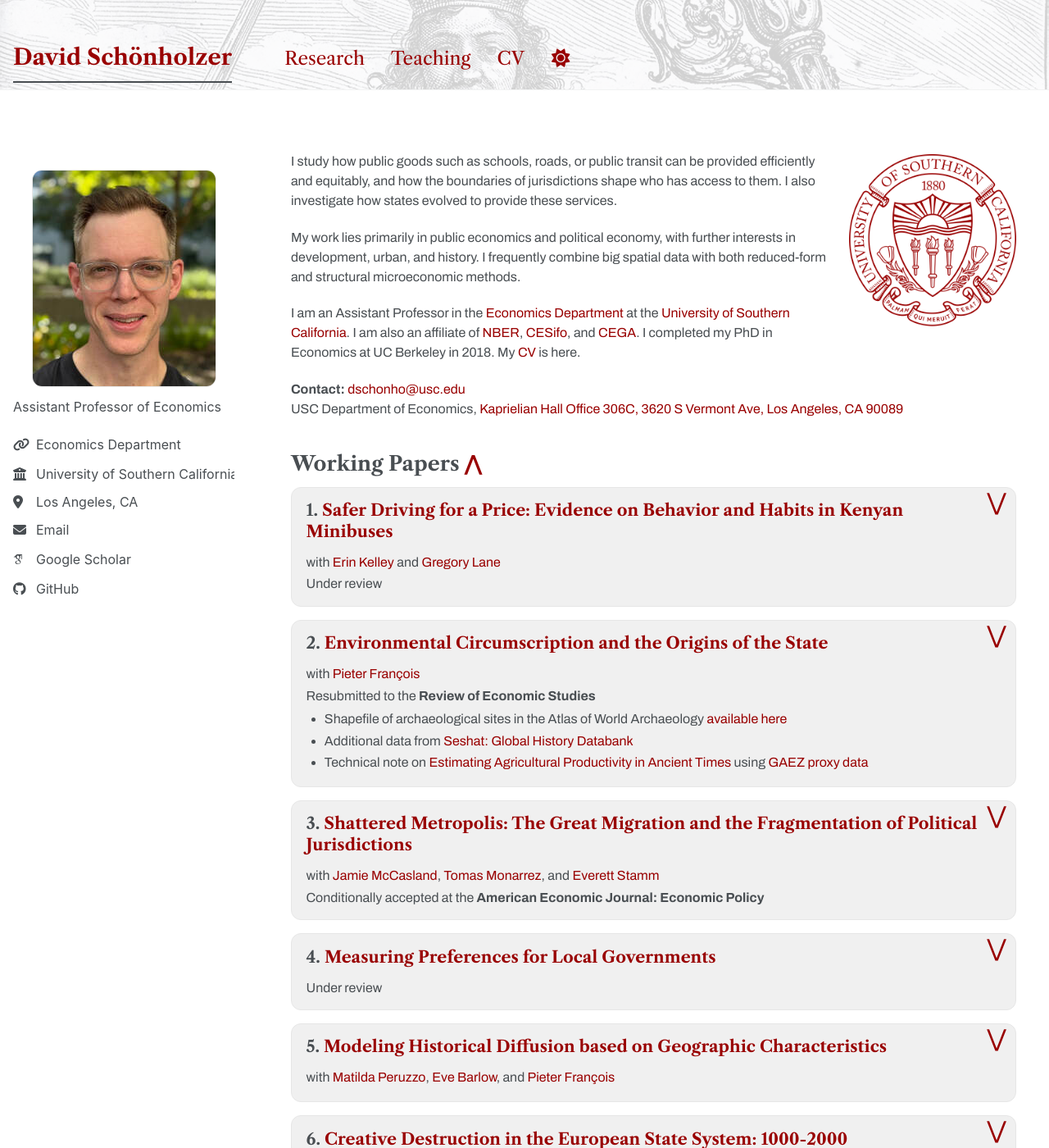
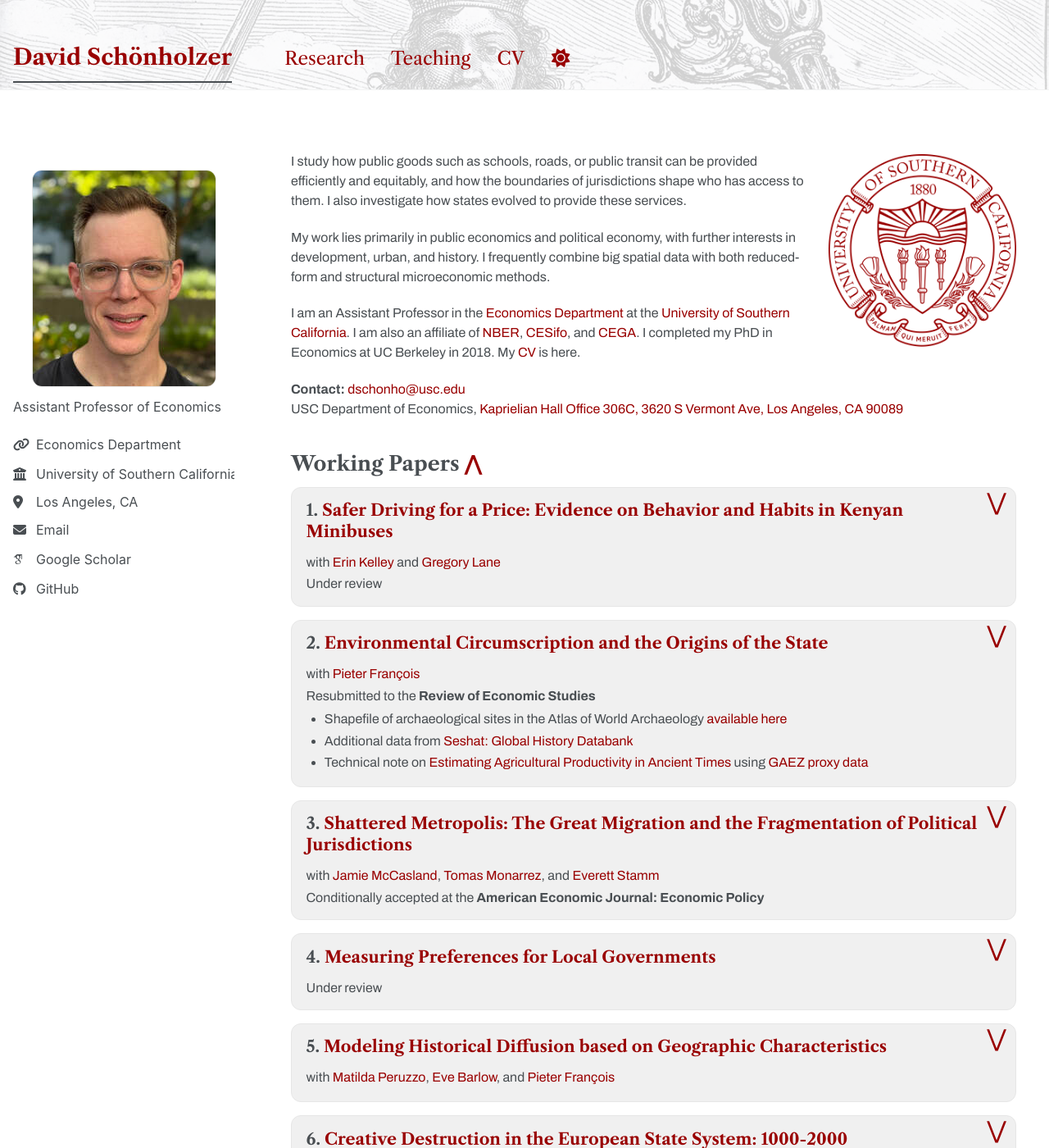
Before and after one commit to david-sch/david-sch.github.io, a Jekyll site: the page built from _pages/about.md, in a window 1280 px wide and 1400 px high. Shown: the whole window at 82% size. Built offline with Jekyll 4.4.1, drawn with Linux system fonts in a browser that asks for light colours; some web fonts are replaced; a script bundle is joined from its source files by our own code; library files that are not in the unit come from our copies.

Commit message:
Dark theme polish: cardinal header/footer lines; decal matches photo
- Dark mode: header underline and footer top line use the darkest cardinal
  (#3a0505) instead of the theme's gray border colors.
- Desktop: size the floated USC seal decal to the author photo's height
  (sidebar 200px, border-box 2px frame -> ~235px), width via the seal's
  500x514 aspect. Mobile inline seal unchanged.

Co-Authored-By: Claude Opus 4.8 (1M context) <noreply@anthropic.com>
Claude-Session: https://claude.ai/code/session_01VocarM7xKfgLByWebJRpNp

```diff
--- a/assets/css/main.scss
+++ b/assets/css/main.scss
@@ -711,6 +711,22 @@ html[data-theme="dark"]         { --frame-color: #{$cardinal-deep}; }  /* deep c
 }
 html[data-theme="dark"] .usc-seal-emblem { background-color: #FFCC00; }
 
+/* Desktop: match the decal's height to the author photo. Sidebar is 200px wide
+   and the avatar img is border-box with a 2px frame, so its outer height is
+   (200 - 4) * 263/223 + 4. Width follows the USC seal's 500x514 aspect. */
+@media screen and (min-width: 1024px) {
+  .usc-seal-emblem {
+    height: calc((200px - 4px) * 263 / 223 + 4px);
+    width: auto;
+    aspect-ratio: 500 / 514;
+  }
+}
+
+/* Dark mode: header underline and footer top line in the darkest cardinal
+   tone instead of the theme's gray border colors. */
+html[data-theme="dark"] .site-header { border-bottom-color: mix(#000, $cardinal-deep, 35%); }
+html[data-theme="dark"] .page__footer { border-top-color: mix(#000, $cardinal-deep, 35%); }
+
 /* Mobile: drop the large floated intro emblem and instead show a small USC seal
    inline next to the "Assistant Professor of Economics" bio line. */
 .usc-seal-inline { display: none; }
```
